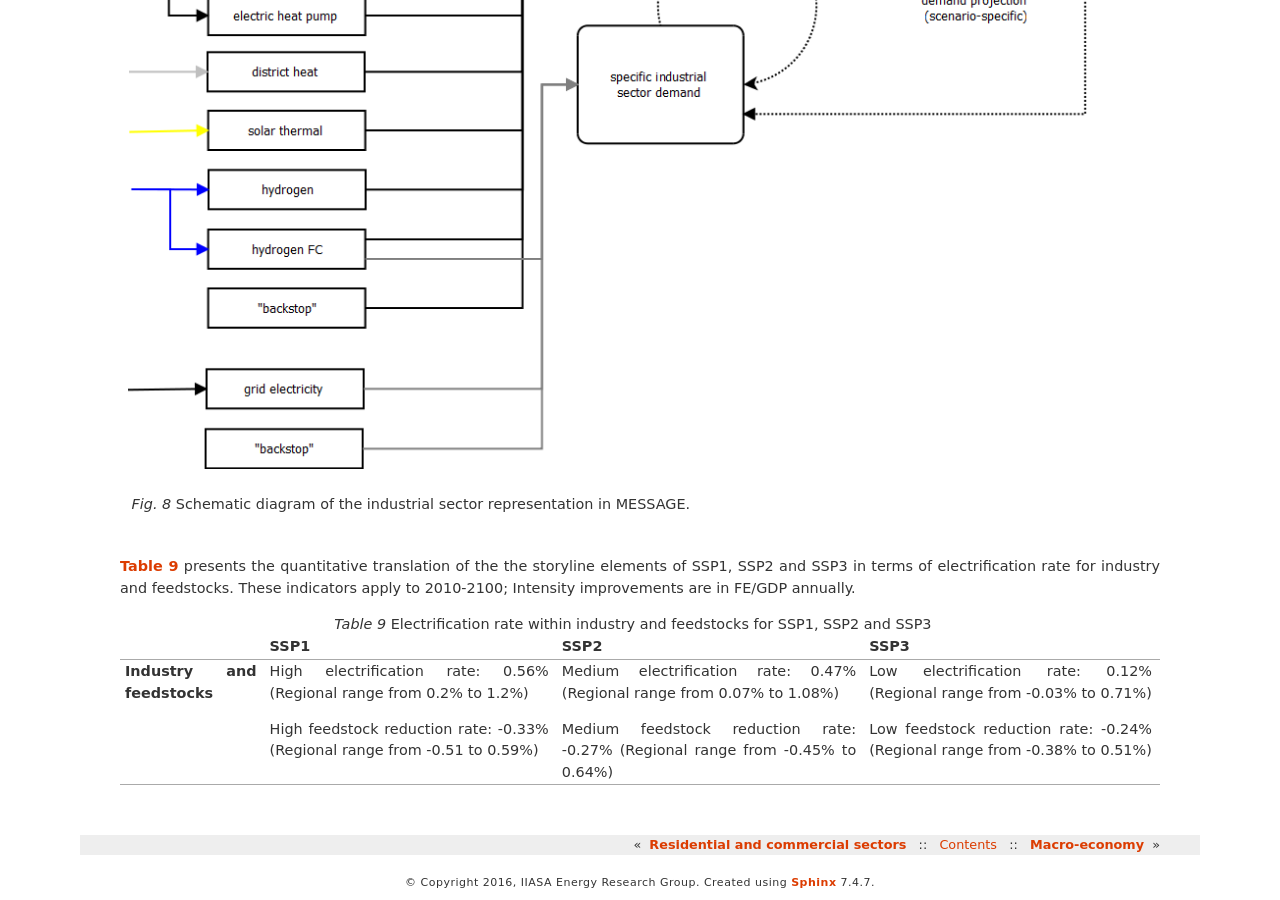
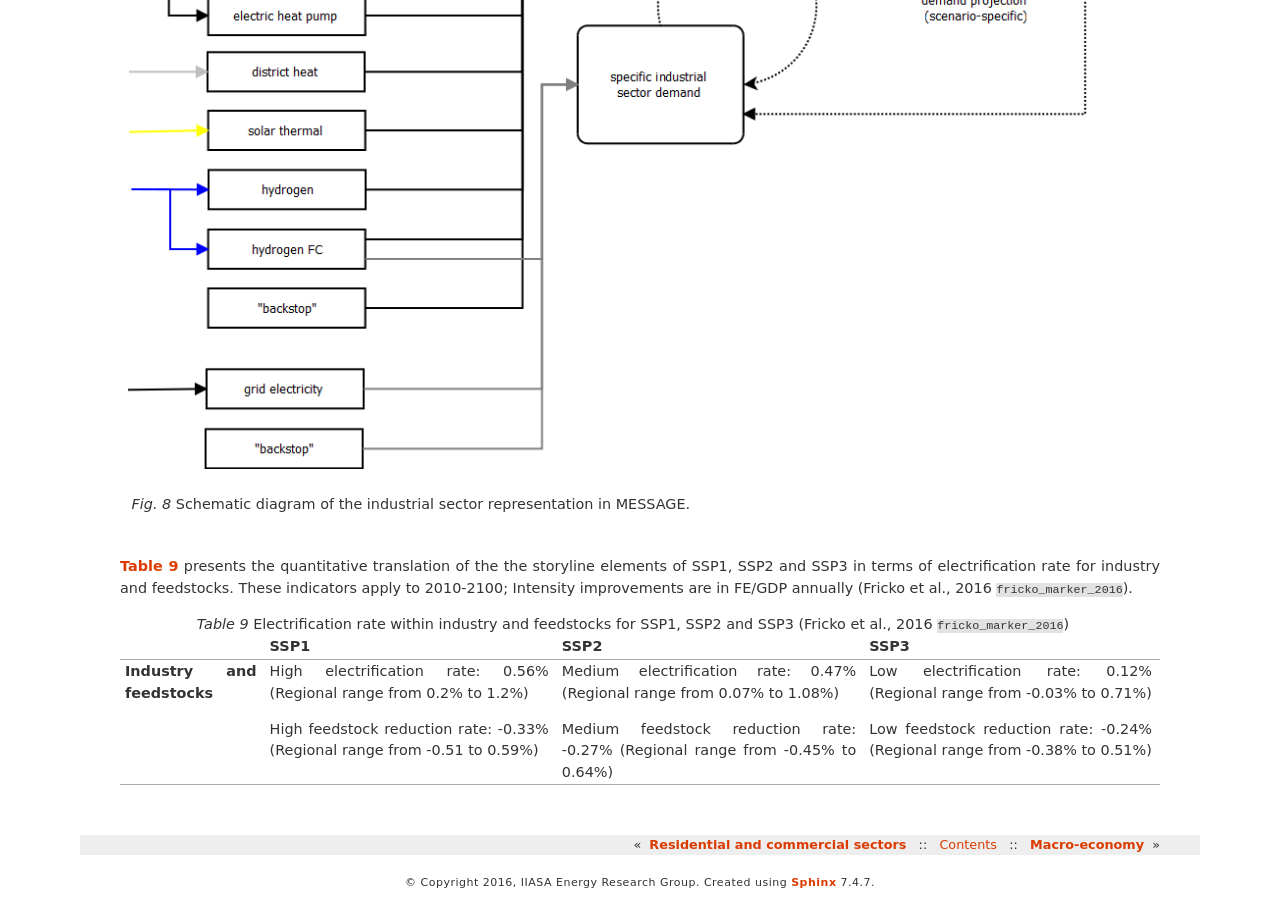
Before and after one commit to yiyi1991/message-ix-models, a Sphinx documentation site: the page built from doc/global/source/message_globiom/energy/industrial.rst, in a window 1280 px wide and 900 px high, scrolled down 1071 px. Built offline with Sphinx 7.4.7, drawn with Linux system fonts in a browser that asks for light colours; pages that are not in the unit, such as notebooks, are missing from menus; cross-references to code outside the pages are shown as plain code.

Commit message:
Update industrial.rst

```diff
--- a/doc/global/source/message_globiom/energy/industrial.rst
+++ b/doc/global/source/message_globiom/energy/industrial.rst
@@ -11,10 +11,10 @@ This stylized industrial thermal energy demand includes fuel switching as the ma
 
    Schematic diagram of the industrial sector representation in MESSAGE.
 
-:numref:`tab-indus` presents the quantitative translation of the the storyline elements of SSP1, SSP2 and SSP3 in terms of electrification rate for industry and feedstocks. These indicators apply to 2010-2100; Intensity improvements are in FE/GDP annually.
+:numref:`tab-indus` presents the quantitative translation of the the storyline elements of SSP1, SSP2 and SSP3 in terms of electrification rate for industry and feedstocks. These indicators apply to 2010-2100; Intensity improvements are in FE/GDP annually (Fricko et al., 2016 :cite:`fricko_marker_2016`).
 
 .. _tab-indus:
-.. table:: Electrification rate within industry and feedstocks for SSP1, SSP2 and SSP3
+.. table:: Electrification rate within industry and feedstocks for SSP1, SSP2 and SSP3 (Fricko et al., 2016 :cite:`fricko_marker_2016`)
 
    +-----------------------------+---------------------------------------+-----------------------------------------+---------------------------------------+
    |                             | **SSP1**                              | **SSP2**                                | **SSP3**                              |
```
